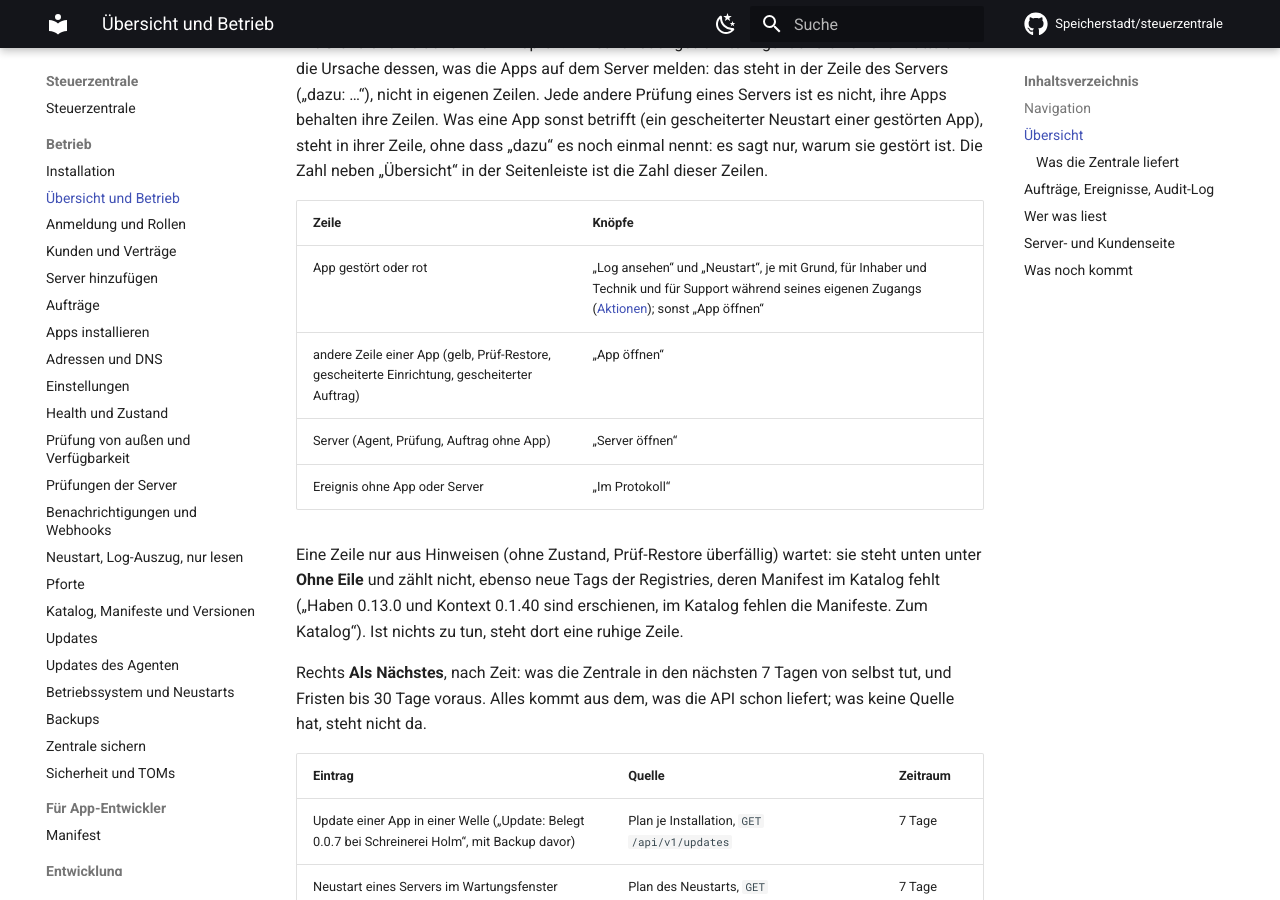
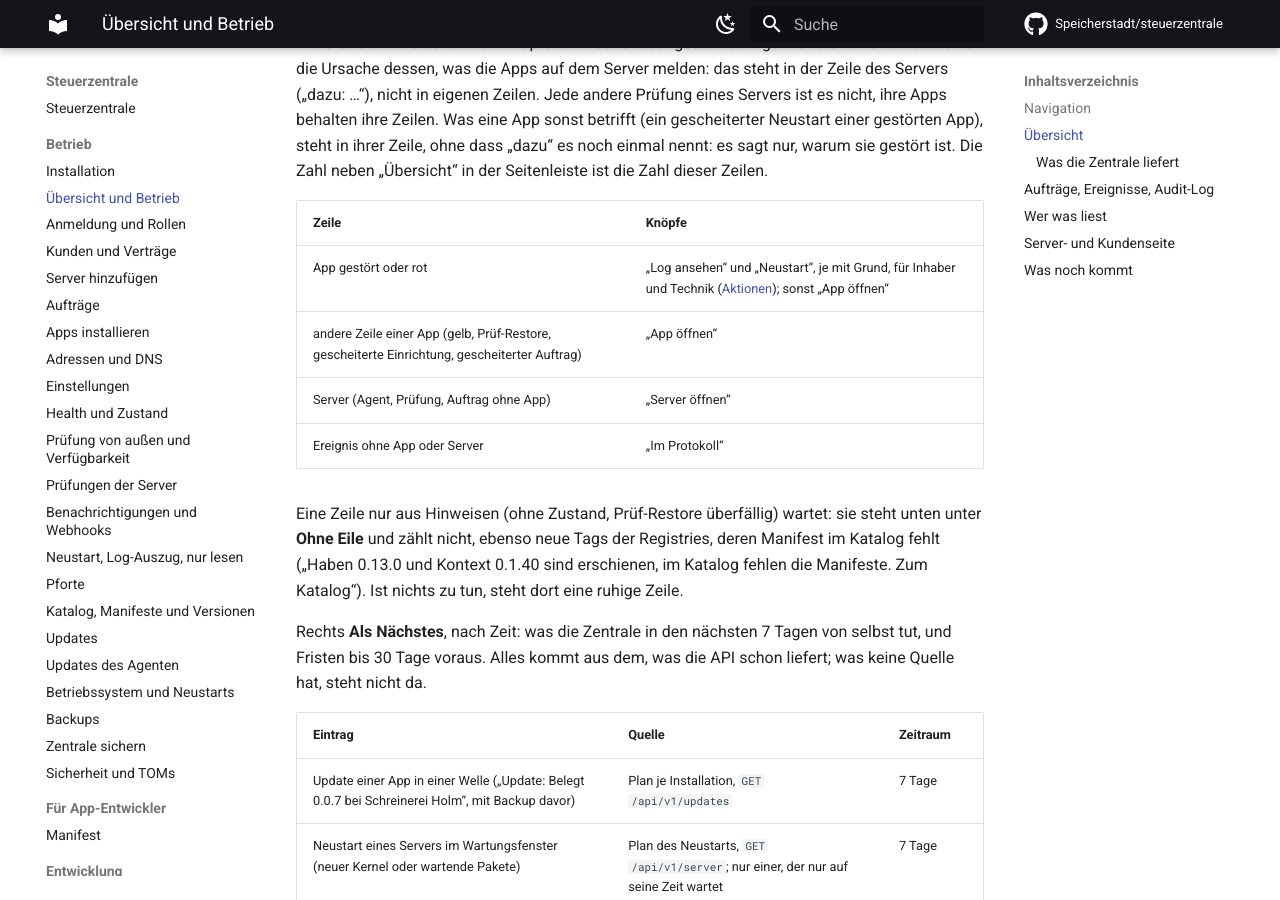
Before and after one commit to Speicherstadt/steuerzentrale, an MkDocs documentation site: the page built from docs/uebersicht.md, in a window 1280 px wide and 900 px high, scrolled down 2070 px. Built offline with MkDocs 1.6.1 and Material for MkDocs 9.7.7, drawn with Linux system fonts in a browser that asks for light colours; comment, search, counter and statistics services are not loaded.

Commit message:
Z-1203: drop the last mentions of support accesses
Co-Authored-By: Claude Opus 5.5 <noreply@anthropic.com>
Claude-Session: https://claude.ai/code/session_01Y3rdfZAnLzV5iaFnCoiF67
Signed-off-by: Claude <noreply@anthropic.com>

```diff
--- a/docs/uebersicht.md
+++ b/docs/uebersicht.md
@@ -69,7 +69,7 @@ Die Zahl neben „Übersicht“ in der Seitenleiste ist die Zahl dieser Zeilen.
 
 | Zeile | Knöpfe |
 | --- | --- |
-| App gestört oder rot | „Log ansehen“ und „Neustart“, je mit Grund, für Inhaber und Technik und für Support während seines eigenen Zugangs ([Aktionen](aktionen.md)); sonst „App öffnen“ |
+| App gestört oder rot | „Log ansehen“ und „Neustart“, je mit Grund, für Inhaber und Technik ([Aktionen](aktionen.md)); sonst „App öffnen“ |
 | andere Zeile einer App (gelb, Prüf-Restore, gescheiterte Einrichtung, gescheiterter Auftrag) | „App öffnen“ |
 | Server (Agent, Prüfung, Auftrag ohne App) | „Server öffnen“ |
 | Ereignis ohne App oder Server | „Im Protokoll“ |
```
Also changed, not shown: README.md (+1 -1 lines), SECURITY.md (+1 -1 lines), 1 other file.
